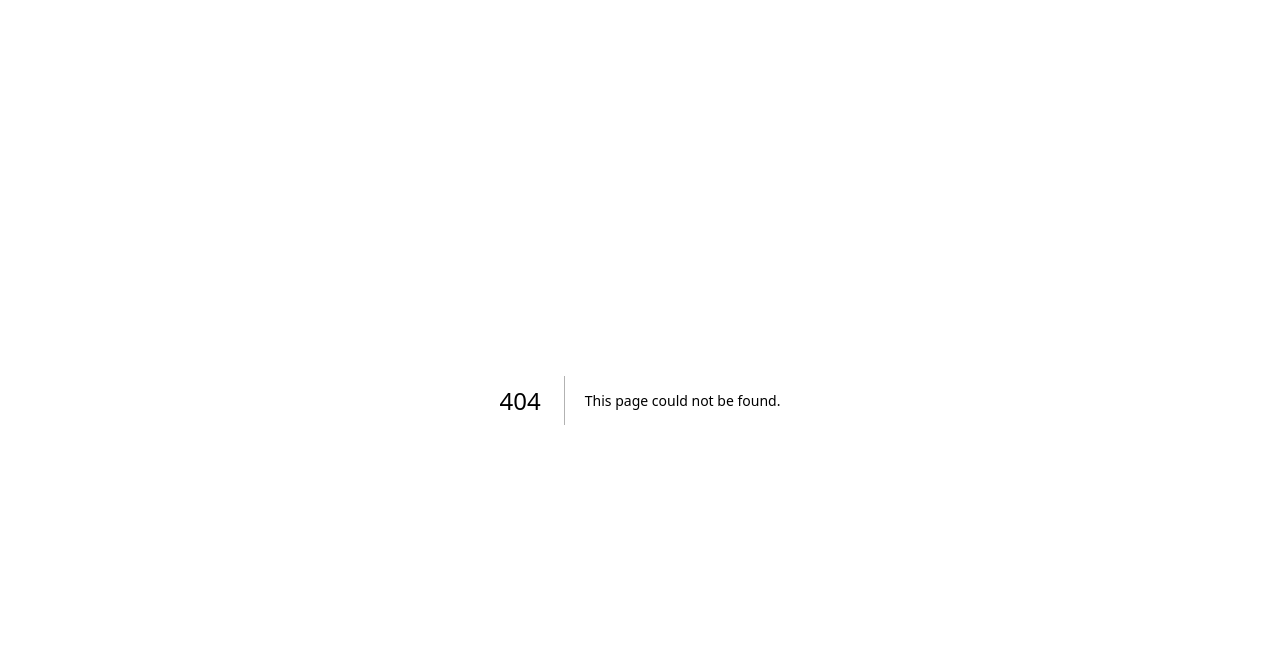
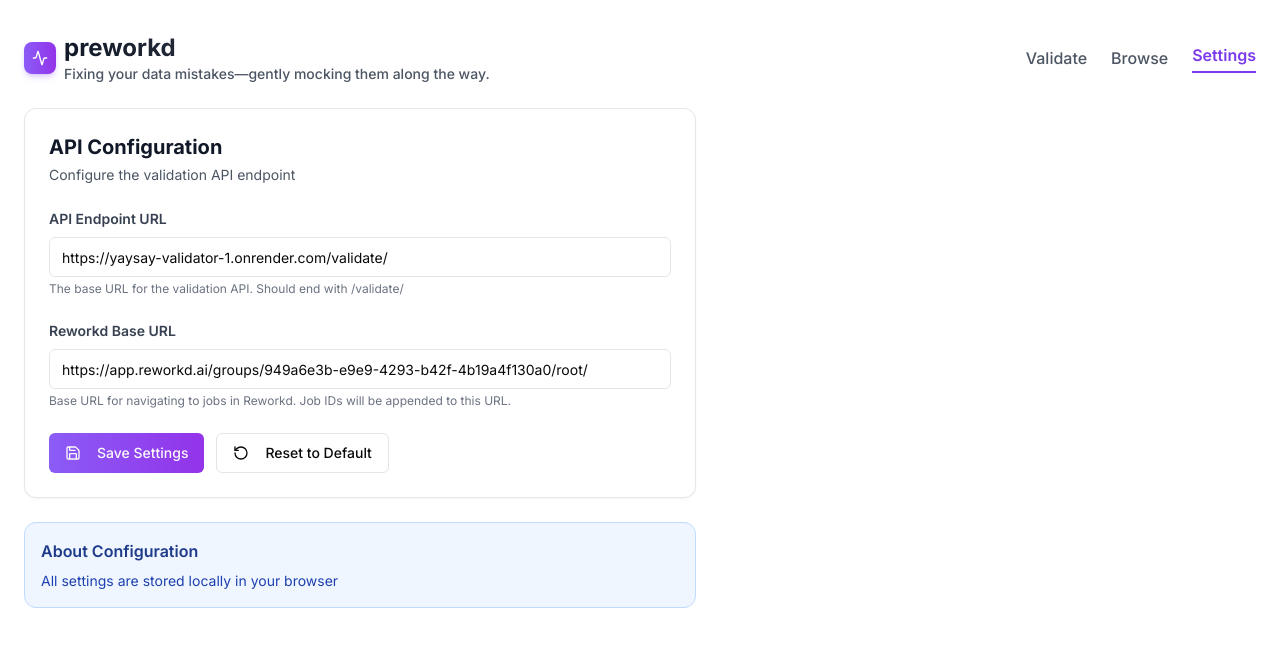
Before and after one commit to CodeDotJS/preworkd, a Next.js app: page /settings in a window 1280 px wide. Before the commit this address had no page. Shown: the top 646 px of the page. Built offline with nearby package versions, Linux system fonts and the light colour scheme.

Commit message:
feat: implement settings page with API endpoint configuration and localStorage persistence

```diff
--- /dev/null
+++ b/app/settings/page.tsx
@@ -0,0 +1,226 @@
+"use client"
+
+import type React from "react"
+import { useState, useEffect } from "react"
+import { Activity, Save, RotateCcw, AlertTriangle } from "lucide-react"
+import { Button } from "@/components/ui/button"
+import { Input } from "@/components/ui/input"
+import { Alert, AlertDescription } from "@/components/ui/alert"
+
+export default function SettingsPage() {
+  const [apiEndpoint, setApiEndpoint] = useState("")
+  const [reworkdBaseUrl, setReworkdBaseUrl] = useState("")
+  const [isLoading, setIsLoading] = useState(false)
+  const [message, setMessage] = useState<{ type: 'success' | 'error'; text: string } | null>(null)
+
+  const defaultEndpoint = "https://yaysay-validator-1.onrender.com/validate/"
+  const defaultReworkdUrl = "https://app.reworkd.ai/groups/949a6e3b-e9e9-4293-b42f-4b19a4f130a0/root/"
+
+  useEffect(() => {
+    if (typeof window !== 'undefined') {
+      const storedEndpoint = localStorage.getItem('apiEndpoint') || defaultEndpoint
+      const storedReworkdUrl = localStorage.getItem('reworkdBaseUrl') || defaultReworkdUrl
+      setApiEndpoint(storedEndpoint)
+      setReworkdBaseUrl(storedReworkdUrl)
+    }
+  }, [])
+
+  const saveSettings = async () => {
+    setIsLoading(true)
+    try {
+      // Validate endpoint format
+      if (!apiEndpoint.trim()) {
+        throw new Error("API endpoint cannot be empty")
+      }
+
+      if (!apiEndpoint.startsWith('http')) {
+        throw new Error("API endpoint must start with http:// or https://")
+      }
+
+      if (!reworkdBaseUrl.trim()) {
+        throw new Error("Reworkd base URL cannot be empty")
+      }
+
+      if (!reworkdBaseUrl.startsWith('http')) {
+        throw new Error("Reworkd base URL must start with http:// or https://")
+      }
+
+      // Test the endpoint
+      try {
+        const testUrl = new URL(apiEndpoint)
+        if (!testUrl.pathname.endsWith('/')) {
+          setApiEndpoint(apiEndpoint + '/')
+        }
+      } catch {
+        throw new Error("Invalid API endpoint URL format")
+      }
+
+      try {
+        const testReworkdUrl = new URL(reworkdBaseUrl)
+        if (!testReworkdUrl.pathname.endsWith('/')) {
+          setReworkdBaseUrl(reworkdBaseUrl + '/')
+        }
+      } catch {
+        throw new Error("Invalid Reworkd base URL format")
+      }
+
+      // Store in localStorage
+      if (typeof window !== 'undefined') {
+        localStorage.setItem('apiEndpoint', apiEndpoint)
+        localStorage.setItem('reworkdBaseUrl', reworkdBaseUrl)
+      }
+
+      setMessage({ type: 'success', text: 'Settings saved successfully!' })
+    } catch (error) {
+      setMessage({
+        type: 'error',
+        text: error instanceof Error ? error.message : 'Failed to save settings'
+      })
+    } finally {
+      setIsLoading(false)
+      // Clear message after 3 seconds
+      setTimeout(() => setMessage(null), 3000)
+    }
+  }
+
+  const resetToDefault = () => {
+    setApiEndpoint(defaultEndpoint)
+    setReworkdBaseUrl(defaultReworkdUrl)
+    setMessage({ type: 'success', text: 'Reset to default settings' })
+    setTimeout(() => setMessage(null), 3000)
+  }
+
+  return (
+    <div className="min-h-screen bg-white font-inter">
+      <div className="max-w-7xl mx-auto px-6 py-8">
+        {/* Header */}
+        <div className="flex items-center justify-between mb-6">
+          <a href="/" className="flex items-center gap-2 no-underline">
+            <div className="w-8 h-8 bg-gradient-to-r from-violet-500 to-purple-600 rounded-lg flex items-center justify-center shadow-md shadow-violet-500/25">
+              <Activity className="w-4 h-4 text-white" />
+            </div>
+            <div>
+              <h1 className="text-2xl font-bold bg-gradient-to-r from-gray-900 to-gray-600 bg-clip-text text-transparent">
+                preworkd
+              </h1>
+              <p className="text-gray-600 text-sm font-medium">
+                Fixing your data mistakes—gently mocking them along the way.
+              </p>
+            </div>
+          </a>
+
+          <nav className="flex items-center gap-6">
+            <a href="/" className="text-gray-600 hover:text-violet-600 font-medium transition-colors">
+              Validate
+            </a>
+            <a href="/browse" className="text-gray-600 hover:text-violet-600 font-medium transition-colors">
+              Browse
+            </a>
+            <a href="/settings" className="text-violet-600 font-semibold border-b-2 border-violet-600 pb-1">
+              Settings
+            </a>
+          </nav>
+        </div>
+
+        {/* Content */}
+        <div className="max-w-2xl">
+          <div className="bg-white border border-gray-200 rounded-xl p-6 shadow-sm">
+            <div className="mb-6">
+              <h2 className="text-xl font-bold text-gray-900">API Configuration</h2>
+              <p className="text-gray-600 text-sm mt-1">Configure the validation API endpoint</p>
+            </div>
+
+            {message && (
+              <Alert className={`mb-6 ${
+                message.type === 'success'
+                  ? 'bg-green-50 border-green-200'
+                  : 'bg-red-50 border-red-200'
+              }`}>
+                <AlertTriangle className={`w-5 h-5 ${
+                  message.type === 'success' ? 'text-green-600' : 'text-red-600'
+                }`} />
+                <AlertDescription className={`${
+                  message.type === 'success' ? 'text-green-800' : 'text-red-800'
+                } font-medium`}>
+                  {message.text}
+                </AlertDescription>
+              </Alert>
+            )}
+
+            <div className="space-y-6">
+              <div>
+                <label htmlFor="endpoint" className="block text-sm font-semibold text-gray-700 mb-2">
+                  API Endpoint URL
+                </label>
+                <Input
+                  id="endpoint"
+                  type="url"
+                  value={apiEndpoint}
+                  onChange={(e) => setApiEndpoint(e.target.value)}
+                  placeholder="https://yaysay-validator-1.onrender.com/validate/"
+                  className="w-full"
+                />
+                <p className="text-xs text-gray-500 mt-1">
+                  The base URL for the validation API. Should end with /validate/
+                </p>
+              </div>
+
+              <div>
+                <label htmlFor="reworkdUrl" className="block text-sm font-semibold text-gray-700 mb-2">
+                  Reworkd Base URL
+                </label>
+                <Input
+                  id="reworkdUrl"
+                  type="url"
+                  value={reworkdBaseUrl}
+                  onChange={(e) => setReworkdBaseUrl(e.target.value)}
+                  placeholder="https://app.reworkd.ai/groups/949a6e3b-e9e9-4293-b42f-4b19a4f130a0/root/"
+                  className="w-full"
+                />
+                <p className="text-xs text-gray-500 mt-1">
+                  Base URL for navigating to jobs in Reworkd. Job IDs will be appended to this URL.
+                </p>
+              </div>
+
+              <div className="flex gap-3">
+                <Button
+                  onClick={saveSettings}
+                  disabled={isLoading}
+                  className="bg-gradient-to-r from-violet-500 to-purple-600 hover:from-violet-600 hover:to-purple-700"
+                >
+                  {isLoading ? (
+                    <>
+                      <div className="w-4 h-4 border-2 border-white border-t-transparent rounded-full animate-spin mr-2" />
+                      Saving...
+                    </>
+                  ) : (
+                    <>
+                      <Save className="w-4 h-4 mr-2" />
+                      Save Settings
+                    </>
+                  )}
+                </Button>
+
+                <Button
+                  onClick={resetToDefault}
+                  variant="outline"
+                  disabled={isLoading}
+                >
+                  <RotateCcw className="w-4 h-4 mr-2" />
+                  Reset to Default
+                </Button>
+              </div>
+            </div>
+          </div>
+
+          <div className="bg-blue-50 border border-blue-200 rounded-xl p-4 mt-6">
+            <h3 className="font-semibold text-blue-900 mb-2">About Configuration</h3>
+            <p className="text-sm text-blue-800">
+              All settings are stored locally in your browser
+            </p>
+          </div>
+        </div>
+      </div>
+    </div>
+  )
+}
```
